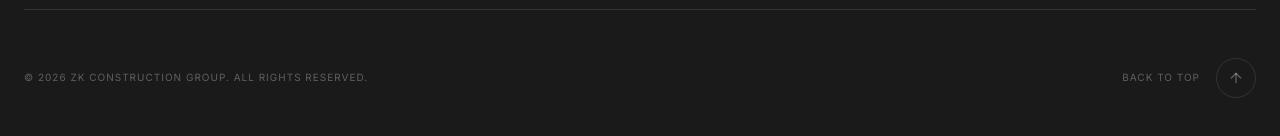
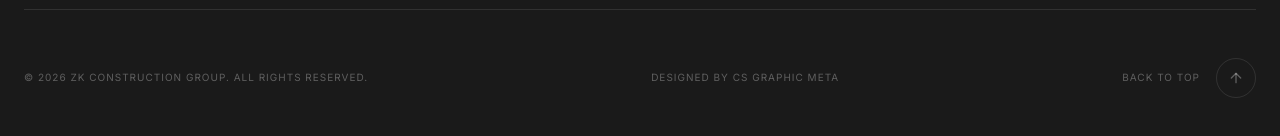
Before and after one commit to dewmindi/ZK-Construction-Web, a Next.js app: page / in a window 1280 px wide. Shown: the part 5766-5902 px from the top of the page. Built offline with nearby package versions, Linux system fonts and the light colour scheme.

Commit message:
Added CS Footer Link

```diff
--- a/components/Footer.tsx
+++ b/components/Footer.tsx
@@ -105,7 +105,9 @@ export default function Footer() {
           <p className="text-white/30 text-[10px] uppercase tracking-widest">
             © 2026 ZK Construction Group. All rights reserved.
           </p>
-
+          <p className="text-white/30 text-[10px] uppercase tracking-widest">
+            Designed by <a href="https://csgraphicmeta.com.au/" className="hover:text-white transition-colors">CS GRAPHIC META</a>
+          </p>
           <button
             onClick={scrollToTop}
             className="group flex items-center gap-4 text-[10px] uppercase tracking-widest text-white/30 hover:text-white transition-colors"
```
